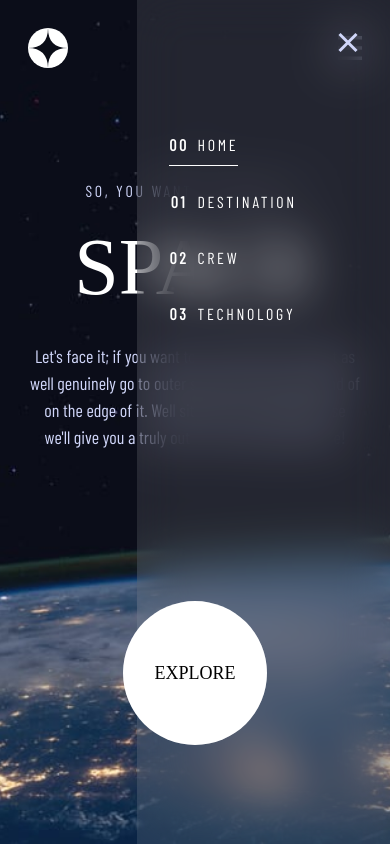
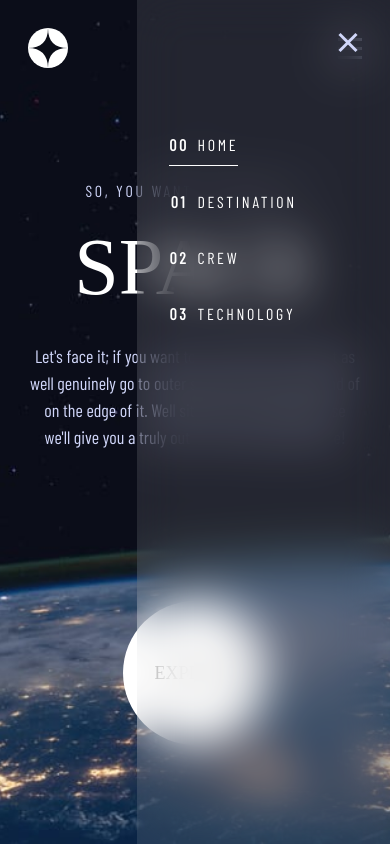
Before and after one commit to ChrisBryanAng/Space-Tourism, a React (Vite) app: page / in a window 390 px wide. Both pictures are taken after a click on the picture 350 px from the left and 48 px from the top of the page. Built offline with nearby package versions, Linux system fonts and the light colour scheme; a web font is replaced by a local one.

Commit message:
Add Image component for images, Additional clean ups.

```diff
--- a/src/components/Drawer.tsx
+++ b/src/components/Drawer.tsx
@@ -2,6 +2,8 @@
 import { motion } from 'framer-motion';
 
 import Close from '../assets/shared/icon-close.svg';
+import { routes } from '../utils/routes';
+import { Image } from './';
 
 interface IDrawer {
 	isOpen: boolean;
@@ -10,25 +12,6 @@
 
 const Drawer = ({ isOpen, setIsOpen }: IDrawer) => {
 	const location = useLocation();
-
-	const routes = [
-		{
-			name: 'Home',
-			path: '/',
-		},
-		{
-			name: 'Destination',
-			path: '/destination',
-		},
-		{
-			name: 'Crew',
-			path: '/crew',
-		},
-		{
-			name: 'Technology',
-			path: '/technology',
-		},
-	];
 
 	const variants = {
 		open: {
@@ -42,21 +25,17 @@
 	return (
 		<motion.div
 			variants={variants}
-			initial={{ x: '80%' }}
+			initial='close'
 			animate={isOpen ? 'open' : 'close'}
 			exit='close'
 			transition={{ duration: 0.3 }}
-			className='absolute inset-0 ml-auto z-50 flex flex-col md:hidden p-8 h-screen w-[65%] bg-white/10 backdrop-blur-xl'
+			className='fixed inset-0 ml-auto z-50 flex flex-col md:hidden p-8 h-screen w-[65%] bg-white/10 backdrop-blur-xl'
 		>
-			<img
-				src={Close}
-				alt='close'
-				loading='lazy'
-				className='h-6 w-5 mb-20 self-end'
-				onClick={() => setIsOpen(false)}
-			/>
+			<div className='h-6 w-5 mb-20 self-end'>
+				<Image src={Close} alt='close' onClick={() => setIsOpen(false)} />
+			</div>
 			<div className='flex flex-col text-center h-full gap-6 text-[16px] tracking-[2.7px]'>
-				{routes.map((route, index) => (
+				{routes.map((route: IRoute, index: number) => (
 					<Link
 						key={route.name}
 						to={route.path}
@@ -77,3 +56,6 @@
 };
 
 export default Drawer;
+function MutableRefObject<T>() {
+	throw new Error('Function not implemented.');
+}
--- a/src/components/Image.tsx
+++ b/src/components/Image.tsx
@@ -1,12 +1,21 @@
+import { MouseEventHandler } from 'react';
+
 interface IImage {
 	src: string;
 	alt: string;
+	onClick?: MouseEventHandler<HTMLImageElement>;
 }
 
-const Image = ({ src, alt }: IImage) => {
+const Image = ({ src, alt, onClick }: IImage) => {
 	return (
 		<>
-			<img src={src} alt={alt} className='h-full w-full object-contain' loading='lazy' />
+			<img
+				src={src}
+				alt={alt}
+				className='h-full w-full object-contain'
+				loading='lazy'
+				onClick={onClick}
+			/>
 		</>
 	);
 };
--- a/src/components/Nav.tsx
+++ b/src/components/Nav.tsx
@@ -4,42 +4,21 @@
 
 import Logo from '../assets/shared/logo.svg';
 import Menu from '../assets/shared/icon-hamburger.svg';
-import { Drawer } from './';
+import { routes } from '../utils/routes';
+import { Drawer, Image } from './';
 
 const Nav = () => {
 	const location = useLocation();
 	const [isOpen, setIsOpen] = useState(false);
 
-	const routes = [
-		{
-			name: 'Home',
-			path: '/',
-		},
-		{
-			name: 'Destination',
-			path: '/destination',
-		},
-		{
-			name: 'Crew',
-			path: '/crew',
-		},
-		{
-			name: 'Technology',
-			path: '/technology',
-		},
-	];
-
 	return (
 		<div className='flex fixed h-24 xl:mt-10 items-center justify-between font-Barlow uppercase text-space-white w-full overflow-visible'>
-			<img
-				src={Logo}
-				alt='Space Logo'
-				loading='lazy'
-				className='ml-7 md:ml-10 xl:ml-28 h-10 w-10'
-			/>
+			<div className='ml-7 md:ml-10 xl:ml-28 h-10 w-10'>
+				<Image src={Logo} alt='Space Logo' />
+			</div>
 
 			<div className='hidden md:flex text-center items-center justify-center w-2/3 xl:w-[55%] h-full space-x-10 text-[16px] tracking-[2.3625px] bg-white/5 backdrop-blur-xl'>
-				{routes.map((route, index) => (
+				{routes.map((route: IRoute, index: number) => (
 					<Link
 						key={route.name}
 						to={route.path}
@@ -54,13 +33,10 @@
 					</Link>
 				))}
 			</div>
-			<img
-				src={Menu}
-				alt='Hamburger'
-				loading='lazy'
-				className='block md:hidden h-6 w-6 mr-7'
-				onClick={() => setIsOpen(true)}
-			/>
+
+			<div className='block md:hidden h-6 w-6 mr-7'>
+				<Image src={Menu} alt='Hamburger' onClick={() => setIsOpen(true)} />
+			</div>
 			<div className='hidden xl:inline-block absolute left-64 w-1/3 h-[1px] bg-space-white/20 pointer-events-none' />
 
 			<AnimatePresence mode='wait'>
--- a/src/components/Slider.tsx
+++ b/src/components/Slider.tsx
@@ -1,5 +1,4 @@
 interface ISlider {
-	// eslint-disable-next-line @typescript-eslint/no-explicit-any
 	data: ICrews[];
 	activeCrew: number;
 	handleActiveCrew: (index: number) => void;
--- a/src/pages/Home.tsx
+++ b/src/pages/Home.tsx
@@ -16,11 +16,10 @@
 					because we&#39;ll give you a truly out of this world experience!
 				</p>
 			</section>
-			<div className='relative isolate a flex xl:self-end xl:mb-40 overflow-visible group'>
-				<div className='absolute inset-0 -z-10 bg-white/20 rounded-full h-36 w-36 md:h-52 md:w-52 xl:h-64 xl:w-64 xl:group-hover:scale-150 transition-all duration-100' />
+			<div className='xl:relative xl:isolate xl:self-end xl:mb-40 overflow-visible group'>
+				<div className='hidden xl:inline-block absolute inset-0 -z-10 bg-white/20 rounded-full h-36 w-36 md:h-52 md:w-52 xl:h-64 xl:w-64 xl:group-hover:scale-150 transition-all duration-100' />
 				<Link
 					to='/destination'
-					type='button'
 					className='flex items-center justify-center bg-space-white rounded-full h-36 w-36 md:h-52 md:w-52 xl:h-64 xl:w-64 text-lg md:text-[32px] uppercase xl:group-hover:scale-100'
 				>
 					Explore
--- /dev/null
+++ b/src/utils/routes.js
@@ -0,0 +1,18 @@
+export const routes = [
+	{
+		name: 'Home',
+		path: '/',
+	},
+	{
+		name: 'Destination',
+		path: '/destination',
+	},
+	{
+		name: 'Crew',
+		path: '/crew',
+	},
+	{
+		name: 'Technology',
+		path: '/technology',
+	},
+];
--- a/src/vite-env.d.ts
+++ b/src/vite-env.d.ts
@@ -63,3 +63,8 @@
 	};
 	description: string;
 }
+
+interface IRoute {
+	name: string;
+	path: string;
+}
```
